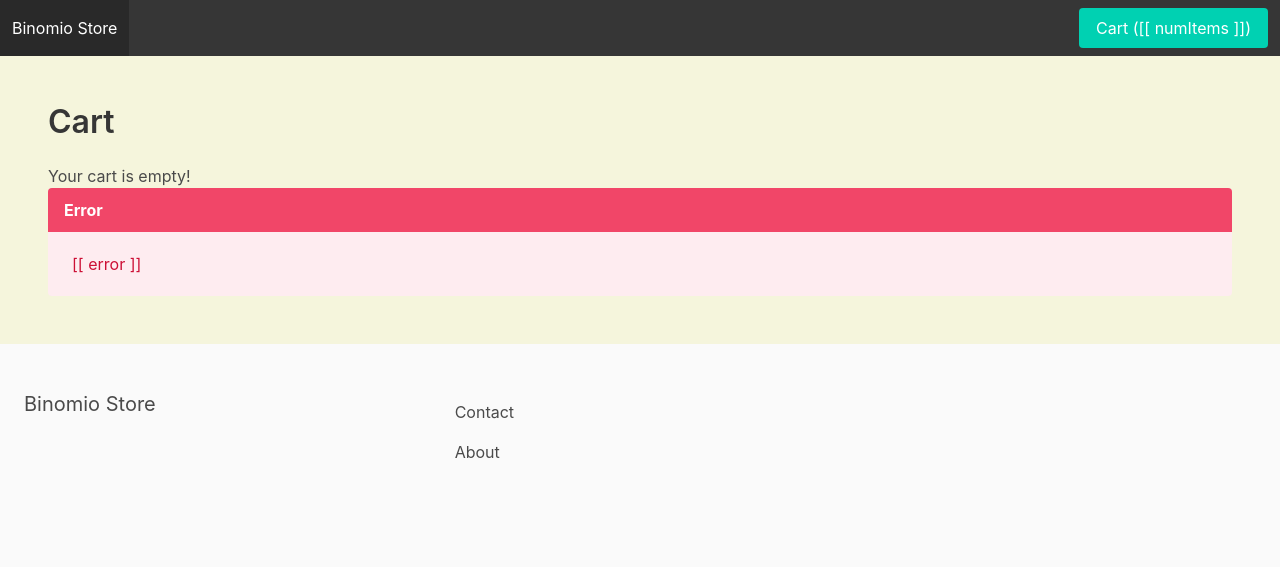
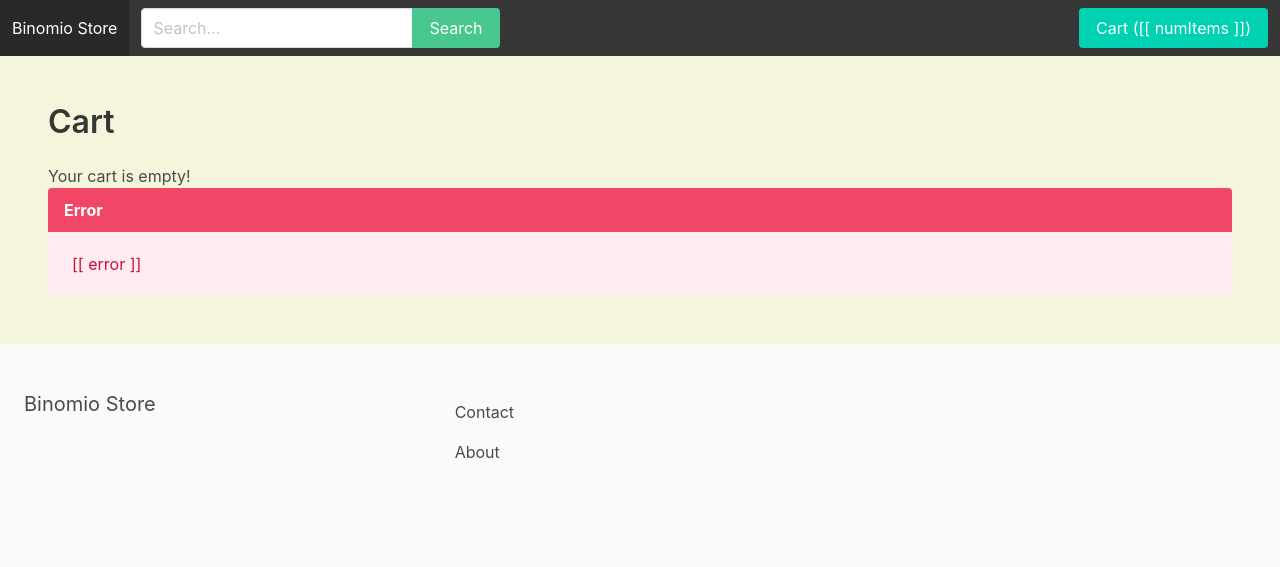
Before and after one commit to don-ciccio/django-vue-ecommerce, a Django app: template apps/cart/templates/cart.html in a window 1280 px wide. Shown: the top 567 px of the page. Run offline with Django 3.2, Linux system fonts and the light colour scheme; the template is opened without the code that fills it, so the values that code supplies are empty; some libraries are stand-ins or nearby versions.

Commit message:
Add search

```diff
--- a/apps/core/templates/base.html
+++ b/apps/core/templates/base.html
@@ -22,6 +22,20 @@
             </div>
 
             <div id="main-navbar" class="navbar-menu" :class="{ 'is-active': menuClass }">
+                <div class="navbar-start">
+                    <div class="navbar-item">
+                        <form method="get" action="{% url 'search' %}">
+                            <div class="field has-addons">
+                                <div class="control">
+                                    <input type="text" class="input" placeholder="Search..." name="query">
+                                </div>
+                                <div class="control">
+                                    <button class="button is-success">Search</button>
+                                </div>
+                            </div>
+                        </form>
+                    </div>
+                </div>
                 <div class="navbar-end">
                     {% for category in menu_categories %}
                         <a href="{% url 'category_detail' category.slug %}" class="navbar-item">{{ category.title }}</a>
--- a/binomiostore/urls.py
+++ b/binomiostore/urls.py
@@ -21,13 +21,14 @@ from django.conf.urls.static import static
 from apps.cart.webhook import webhook
 from apps.cart.views import cart_detail, success
 from apps.core.views import frontpage, contact, about
-from apps.store.views import product_detail, category_detail
+from apps.store.views import product_detail, category_detail, search
 
 from apps.coupon.api import api_can_use
 from apps.store.api import api_add_to_cart, api_remove_from_cart, api_checkout, create_checkout_session
 
 urlpatterns = [
     path('', frontpage, name='frontpage'),
+    path('search/', search, name='search'),
     path('cart/', cart_detail, name='cart'),
     path('hooks/', webhook, name='webhook'),
     path('cart/success/', success, name='success'),
```
Also changed, not shown: apps/store/templates/search.html (added, +34 -0 lines), apps/store/views.py (+12 -0 lines), db.sqlite3.
